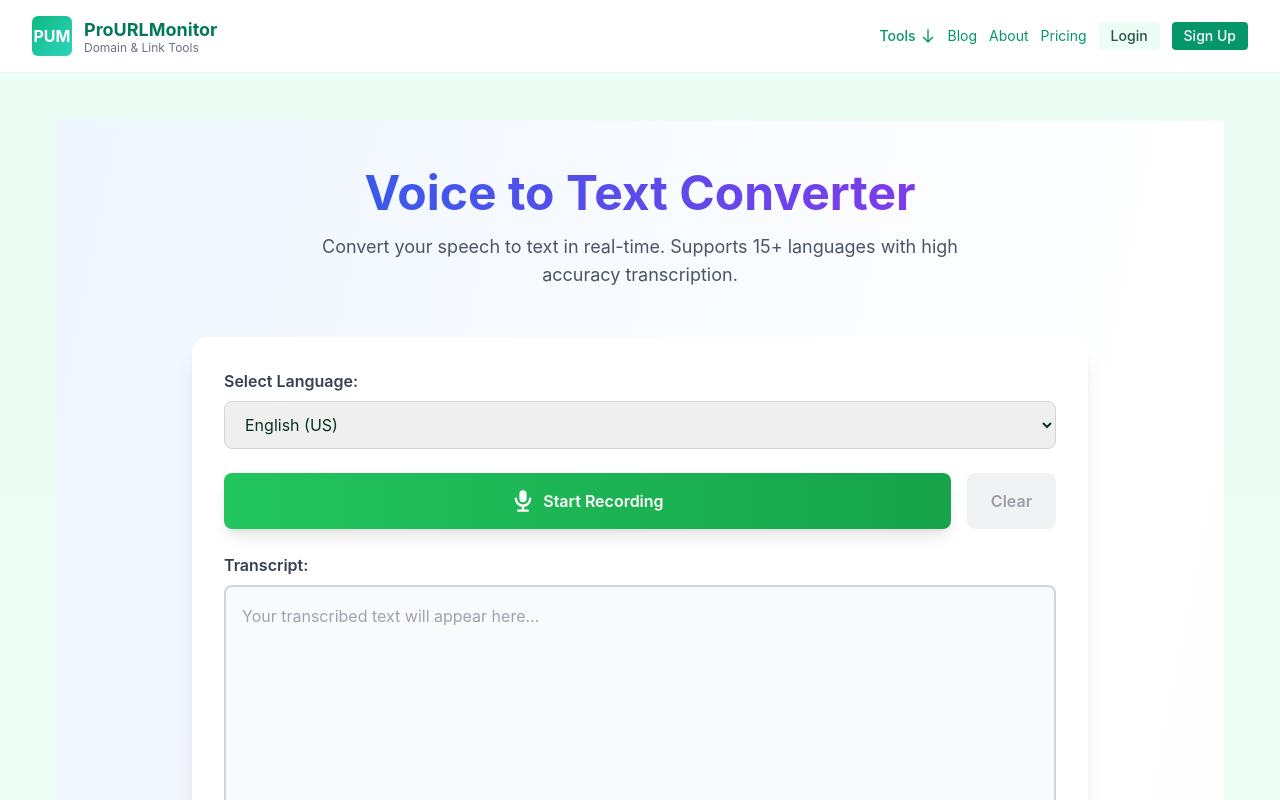
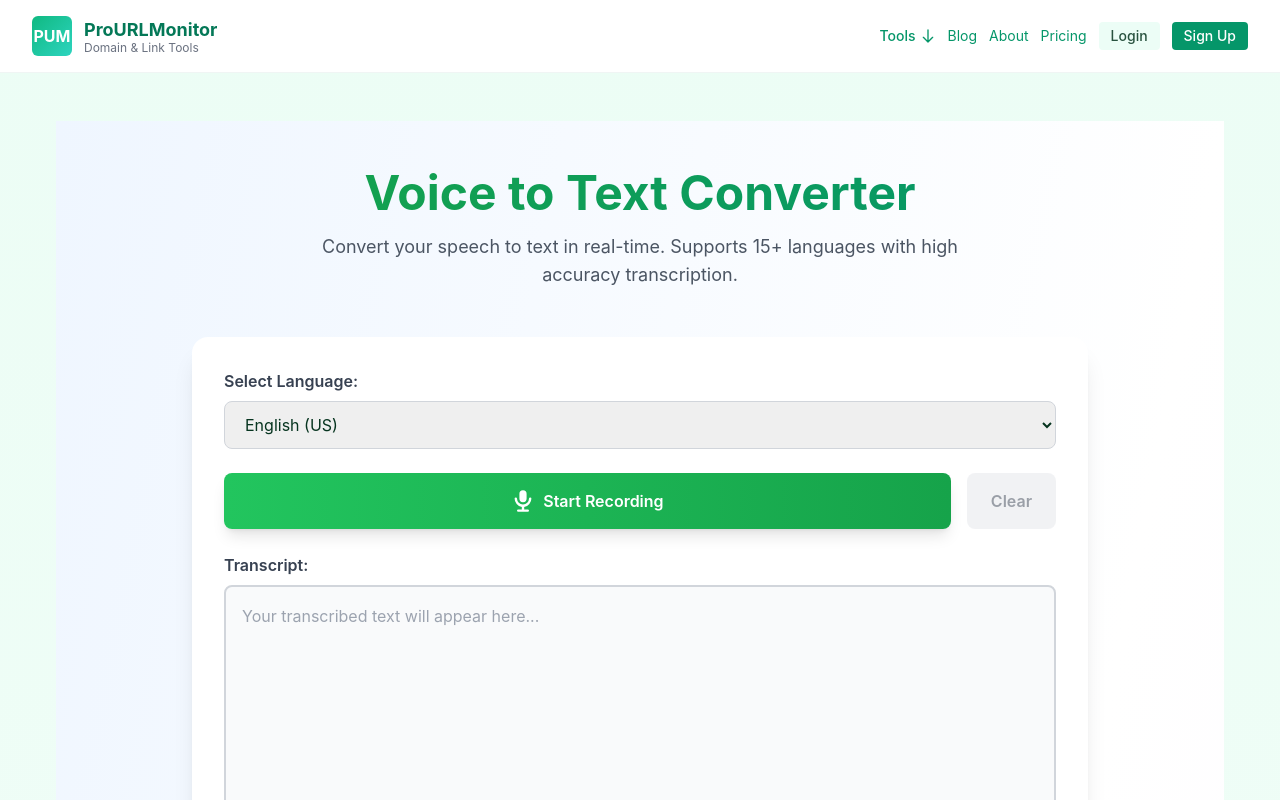
Before and after one commit to owaiskhaaan-sys/pro-url-monitor, a Next.js app: page /tools/voice-to-text in a window 1280 px wide. Shown: the top 800 px of the page. Built offline with nearby package versions, Linux system fonts and the light colour scheme.

Commit message:
Change voice to text heading color from blue to green

```diff
--- a/pages/tools/voice-to-text.js
+++ b/pages/tools/voice-to-text.js
@@ -240,7 +240,7 @@
         <div className="max-w-4xl mx-auto">
           {/* Header */}
           <div className="text-center mb-12">
-            <h1 className="text-4xl md:text-5xl font-bold mb-4 bg-gradient-to-r from-blue-600 to-purple-600 bg-clip-text text-transparent">
+            <h1 className="text-4xl md:text-5xl font-bold mb-4 bg-gradient-to-r from-green-600 to-emerald-600 bg-clip-text text-transparent">
               Voice to Text Converter
             </h1>
             <p className="text-gray-600 text-lg max-w-2xl mx-auto">
```
